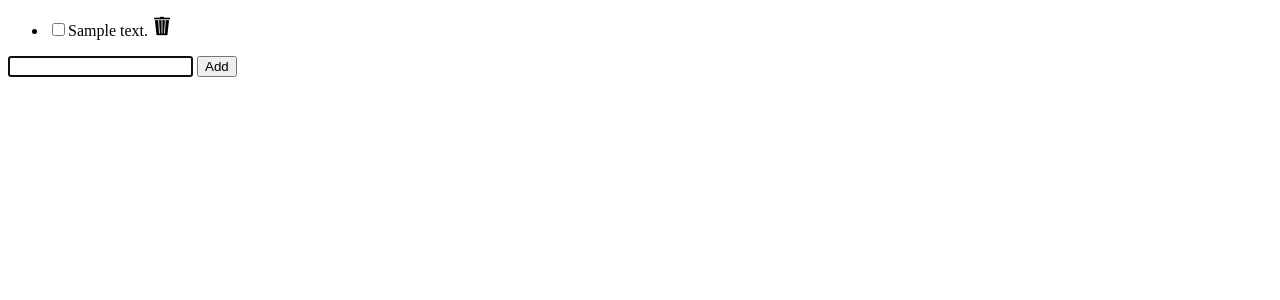
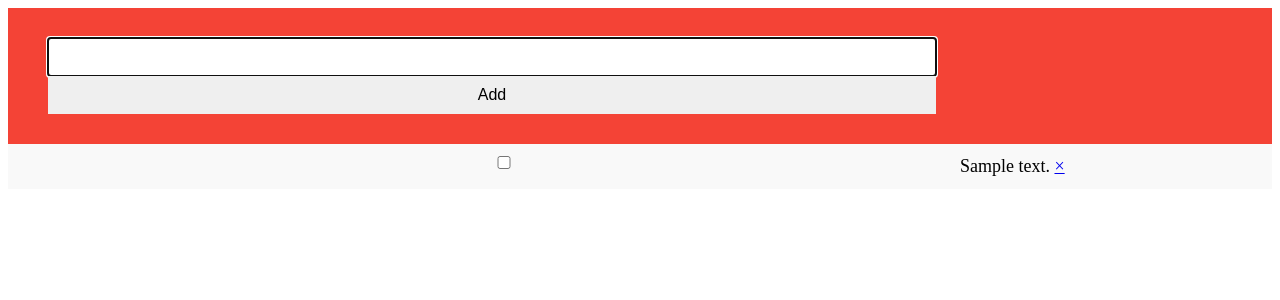
Before and after one commit to unautre/groceries, a Flask app: template templates/liste.html in a window 1280 px wide. Shown: the top 300 px of the page. Run offline with Flask 2, Linux system fonts and the light colour scheme; the template is opened without the code that fills it: most values are stand-ins (such as "Sample title", 1, 10 or a date in 2020); parts of the project's set-up code (start-up, migrations or seed data) failed here and were passed over; some libraries are stand-ins or nearby versions.

Commit message:
test css moche

```diff
--- /dev/null
+++ b/static/style.css
@@ -0,0 +1,114 @@
+/* Include the padding and border in an element's total width and height */
+* {
+  box-sizing: border-box;
+}
+
+/* Remove margins and padding from the list */
+ul {
+  margin: 0;
+  padding: 0;
+}
+
+/* Style the list items */
+ul li {
+  cursor: pointer;
+  position: relative;
+  padding: 12px 8px 12px 40px;
+  background: #eee;
+  font-size: 18px;
+  transition: 0.2s;
+
+  /* make the list items unselectable */
+  -webkit-user-select: none;
+  -moz-user-select: none;
+  -ms-user-select: none;
+  user-select: none;
+}
+
+/* Set all odd list items to a different color (zebra-stripes) */
+ul li:nth-child(odd) {
+  background: #f9f9f9;
+}
+
+/* Darker background-color on hover */
+ul li:hover {
+  background: #ddd;
+}
+
+/* When clicked on, add a background color and strike out text */
+ul li:checked {
+  background: #888;
+  color: #fff;
+  text-decoration: line-through;
+}
+
+/* Add a "checked" mark when clicked on */
+ul li:checked::before {
+  content: '';
+  position: absolute;
+  border-color: #fff;
+  border-style: solid;
+  border-width: 0 2px 2px 0;
+  top: 10px;
+  left: 16px;
+  transform: rotate(45deg);
+  height: 15px;
+  width: 7px;
+}
+
+/* Style the close button */
+.close {
+  position: absolute;
+  right: 0;
+  top: 0;
+  padding: 12px 16px 12px 16px;
+}
+
+.close:hover {
+  background-color: #f44336;
+  color: white;
+}
+
+/* Style the header */
+.header {
+  background-color: #f44336;
+  padding: 30px 40px;
+  color: white;
+  text-align: center;
+}
+
+/* Clear floats after the header */
+.header:after {
+  content: "";
+  display: table;
+  clear: both;
+}
+
+/* Style the input */
+input {
+  margin: 0;
+  border: none;
+  border-radius: 0;
+  width: 75%;
+  padding: 10px;
+  float: left;
+  font-size: 16px;
+}
+
+/* Style the "Add" button */
+.addBtn {
+  padding: 10px;
+  width: 25%;
+  background: #d9d9d9;
+  color: #555;
+  float: left;
+  text-align: center;
+  font-size: 16px;
+  cursor: pointer;
+  transition: 0.3s;
+  border-radius: 0;
+}
+
+.addBtn:hover {
+  background-color: #bbb;
+}
--- a/templates/base.html
+++ b/templates/base.html
@@ -5,7 +5,7 @@
 		<link rel="icon" type="image/png" sizes="32x32" href="/static/favicon-32x32.png">
 		<link rel="icon" type="image/png" sizes="16x16" href="/static/favicon-16x16.png">
 		<link rel="manifest" href="/static/site.webmanifest">
-		{# <link rel="stylesheet" href="style.css" /> #}
+		<link rel="stylesheet" href="/static/style.css" />
 		{% block head %}
 		<title>Liste de courses</title>
 		{# <title>{% block title %}{% endblock %} - My Webpage</title> #}
--- a/templates/liste.html
+++ b/templates/liste.html
@@ -20,7 +20,13 @@
 	</script>
 {% endblock %}
 {% block content %}
-	<ul id="liste">
+	<div class="header">
+		<form method="post">
+			<input type="text" name="new_value" autofocus/>
+			<input type="submit" value="Add" />
+		</form>
+	</div>
+	<ul>
 	{% for item in liste.items %}
 		<li name="{{ item.id }}">
 			<input	onclick="toggle(this);"
@@ -28,15 +34,16 @@
 					{% if item.checked %}
 						checked="checked"
 					{% endif %}
-			/>{{ item.text }}
+	  				id="checkbox-{{ item.id }}"
+			/>
+			<label for="checkbox-{{ item.id }}">
+				{{ item.text }}
+			</label>
 			<a href="#" onclick="remove(this); return false">
-				<img src="static/recycle_bin.png"/>
+				{#<img src="static/recycle_bin.png"/>#}
+				<span class="closed">&#x00D7;</span>
 			</a>
 		</li>
 	{% endfor %}
 	</ul>
-	<form method="post">
-		<input type="text" name="new_value" autofocus/>
-		<input type="submit" value="Add" />
-	</form>
 {% endblock %}
```
